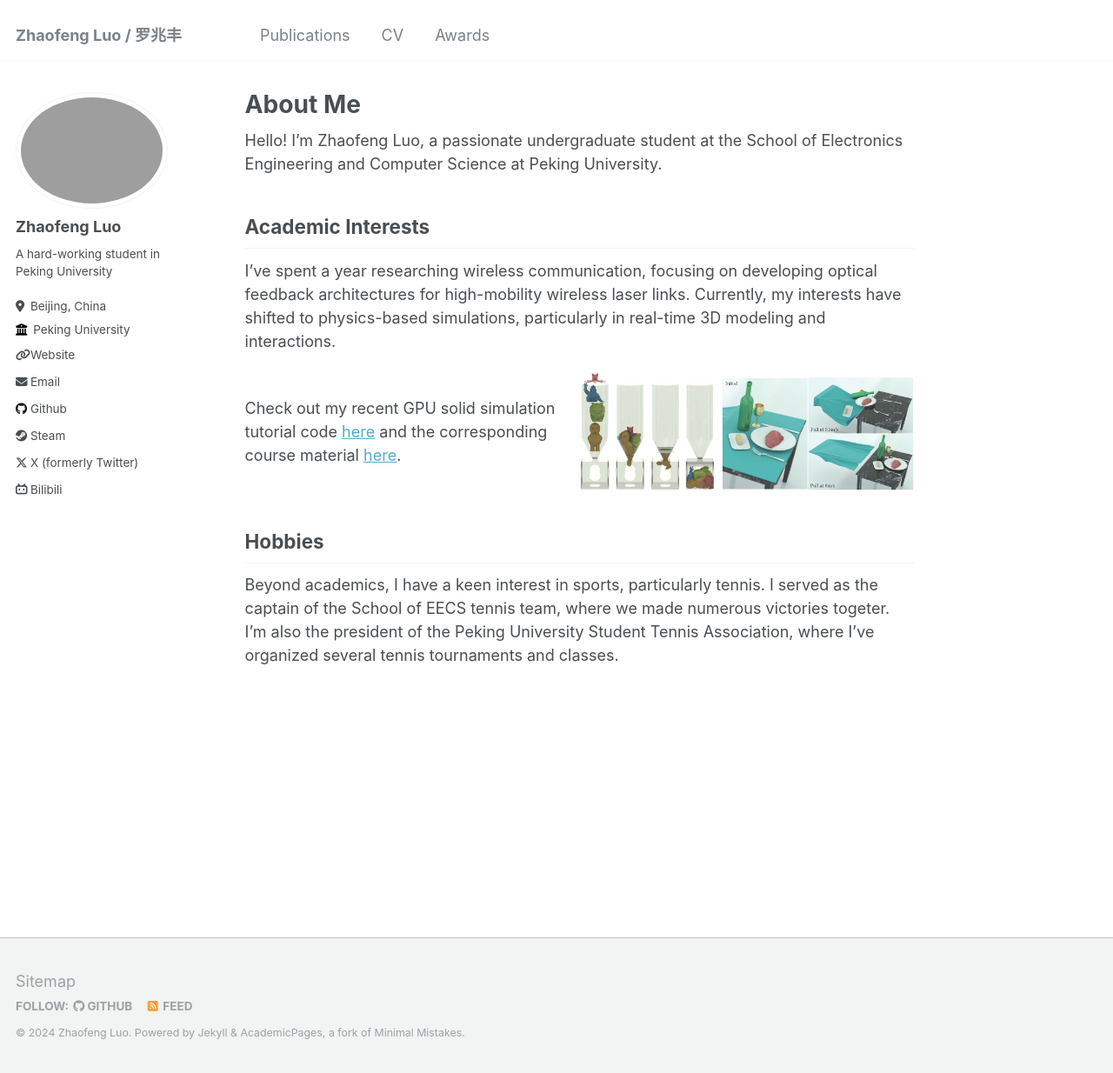
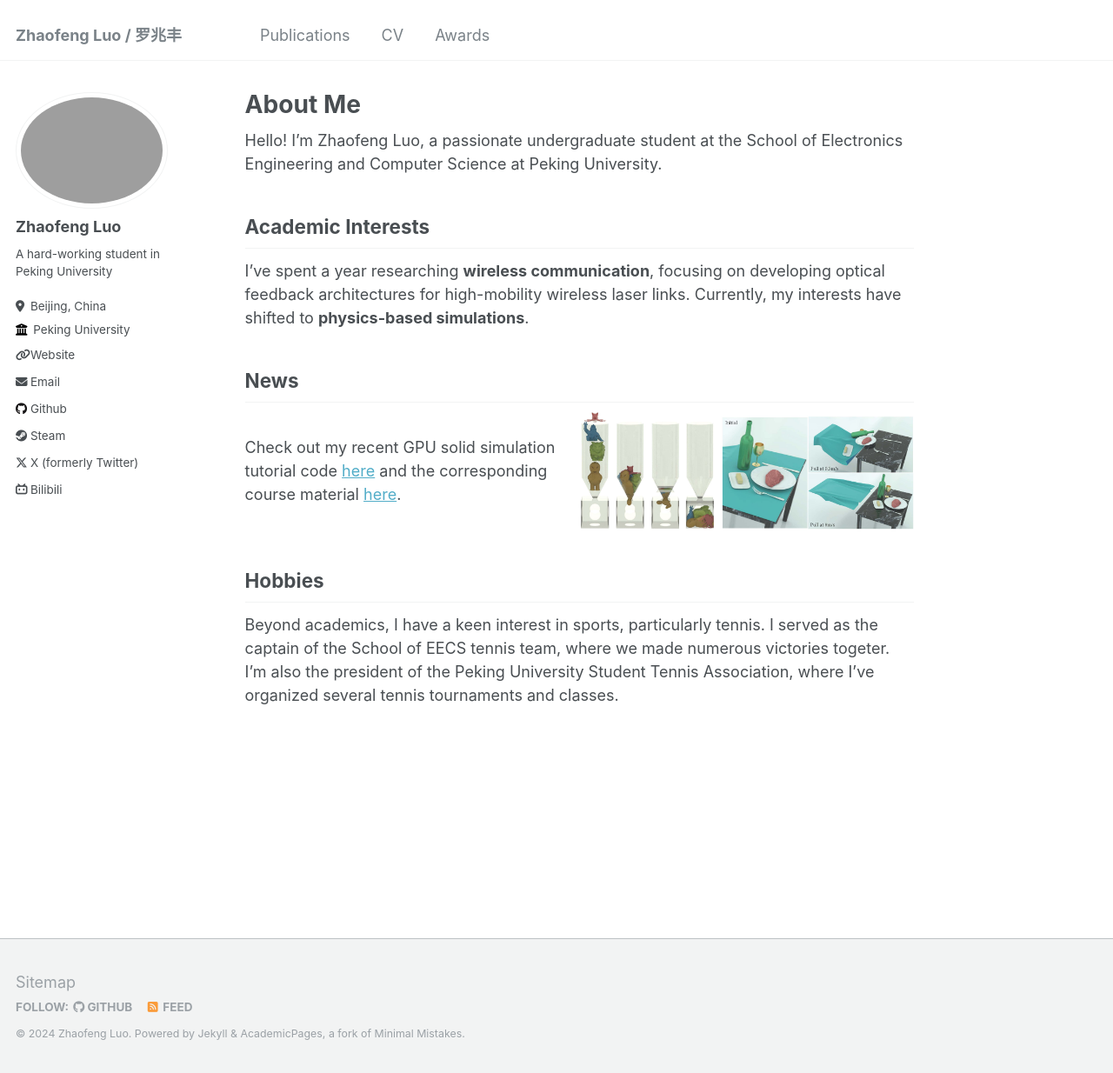
Before and after one commit to Roushelfy/Roushelfy.github.io, a Jekyll site: the page built from _pages/about.md, in a window 1280 px wide and 1234 px high. Shown: the whole window at 87% size. Built offline with Jekyll 4.4.1, drawn with Linux system fonts in a browser that asks for light colours.

Commit message:
update about me

```diff
--- a/_pages/about.md
+++ b/_pages/about.md
@@ -9,8 +9,10 @@ redirect_from:
 
 Hello! I'm Zhaofeng Luo, a passionate undergraduate student at the School of Electronics Engineering and Computer Science at Peking University.
 ## Academic Interests
- I've spent a year researching wireless communication, focusing on developing optical feedback architectures for high-mobility wireless laser links. Currently, my interests have shifted to physics-based simulations, particularly in real-time 3D modeling and interactions.
+ I've spent a year researching **wireless communication**, focusing on developing optical feedback architectures for high-mobility wireless laser links. Currently, my interests have shifted to **physics-based simulations**.
 
+
+## News
 <div style="display: flex; align-items: center;">
     <div style="flex: 1;">
          Check out my recent GPU solid simulation tutorial code <a href="https://github.com/phys-sim-book/solid-sim-tutorial-gpu">here</a> and the corresponding course material <a href="https://phys-sim-book.github.io/lec4.6-gpu_accel.html">here</a>.
```
